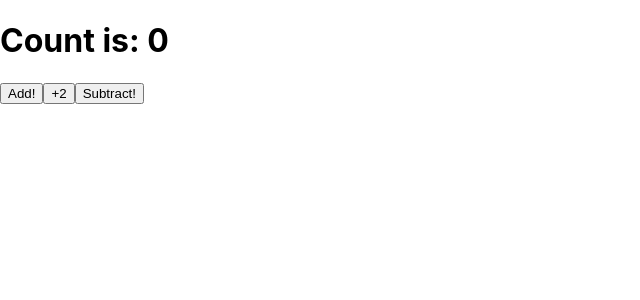
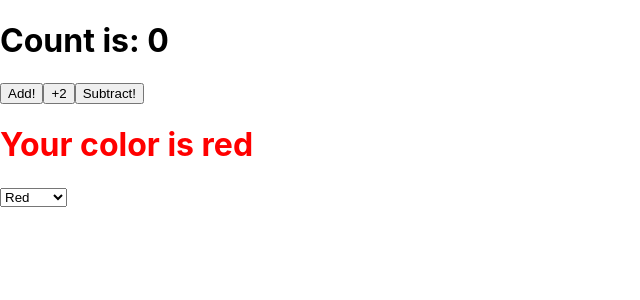
Before and after one commit to Rajayne/CRAPractice, a React (Create React App) app: page / in a window 1280 px wide. Shown: the top 300 px of the page, without its empty margins (0-640 px from the left). Built offline with nearby package versions, Linux system fonts and the light colour scheme.

Commit message:
Use local storage hook to set color

```diff
--- a/src/App.js
+++ b/src/App.js
@@ -1,9 +1,11 @@
 import { Clicker } from "./Clicker/clicker";
+import ColorClicker from "./Clicker/ColorClicker";
 
 function App() {
   return (
     <div className="App">
       <Clicker />
+      <ColorClicker />
     </div>
   );
 }
--- /dev/null
+++ b/src/Clicker/ColorClicker.js
@@ -0,0 +1,25 @@
+import React from "react";
+import useLocalStorageState from "../Hooks/useLocalStorage";
+
+const ColorClicker = () => {
+  const [color, setColor] = useLocalStorageState("color", "red");
+  const changeColor = (e) => {
+    setColor(e.target.value);
+  };
+
+  return (
+    <div>
+      <h1 style={{ color }}>Your color is {color}</h1>
+      <select value={color} onChange={changeColor}>
+        <option value="red">Red</option>
+        <option value="orange">Orange</option>
+        <option value="yellow">Yellow</option>
+        <option value="blue">Blue</option>
+        <option value="green">Green</option>
+        <option value="purple">Purple</option>
+      </select>
+    </div>
+  );
+};
+
+export default ColorClicker;
--- a/src/Clicker/clicker.js
+++ b/src/Clicker/clicker.js
@@ -1,15 +1,17 @@
 import React, { useState, useEffect } from "react";
+import useLocalStorageState from "../Hooks/useLocalStorage";
 
 const Clicker = () => {
-  const [count, setCount] = useState(() => {
-    let value;
-    value = JSON.parse(window.localStorage.getItem("count") || 0);
-    return value;
-  });
+  const [count, setCount] = useLocalStorageState("count", 0);
+  // const [count, setCount] = useState(() => {
+  //   let value;
+  //   value = JSON.parse(window.localStorage.getItem("count") || 0);
+  //   return value;
+  // });
 
-  useEffect(() => {
-    window.localStorage.setItem("count", count);
-  }, [count]);
+  // useEffect(() => {
+  //   window.localStorage.setItem("count", count);
+  // }, [count]);
 
   const plus2 = () => {
     setCount((n) => n + 1);
--- /dev/null
+++ b/src/Hooks/useLocalStorage.js
@@ -0,0 +1,17 @@
+import React, { useState, useEffect } from "react";
+
+const useLocalStorageState = (key, defaultValue) => {
+  const [state, setState] = useState(() => {
+    let value = window.localStorage.getItem(key) || defaultValue;
+    console.log(`Key: ${key} Default: ${defaultValue}`);
+    return value;
+  });
+
+  useEffect(() => {
+    window.localStorage.setItem(key, state);
+  }, [state]);
+
+  return [state, setState];
+};
+
+export default useLocalStorageState;
```
